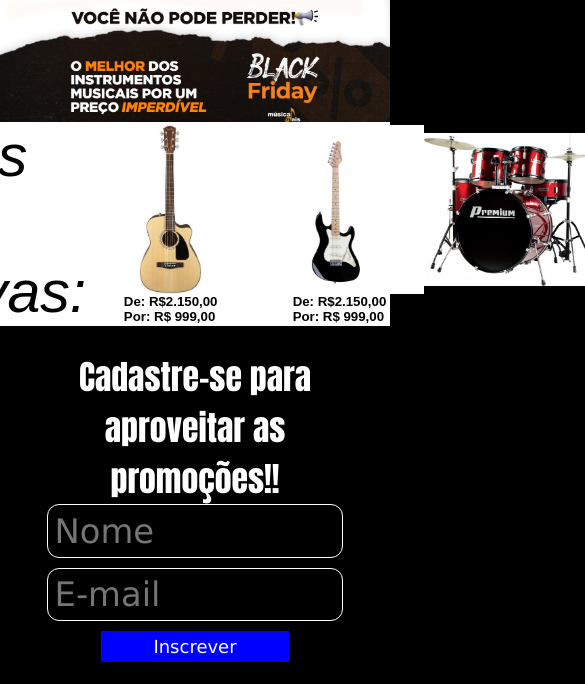
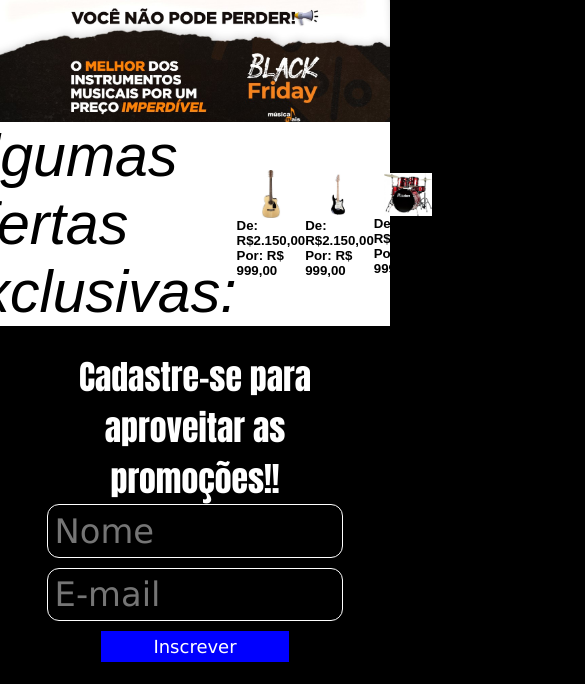
Before and after one commit to MathFantin/landing-page-hc, a website: page index.html in a window 390 px wide. Shown: the top 684 px of the page, 585 px wide, since content can reach past the window. Drawn offline with Linux system fonts and the light colour scheme.

Commit message:
Finalizando projeto

```diff
--- a/css/style.css
+++ b/css/style.css
@@ -75,7 +75,7 @@ main {
 }
 
 #promos{
-    width: 35vh;
+    width: 90%;
     height: auto;
 }
 
@@ -180,7 +180,7 @@ footer {
     }
 
     #promos{
-        width: 20vh;
+        width: 70%;
         height: auto;
     }
 
```
